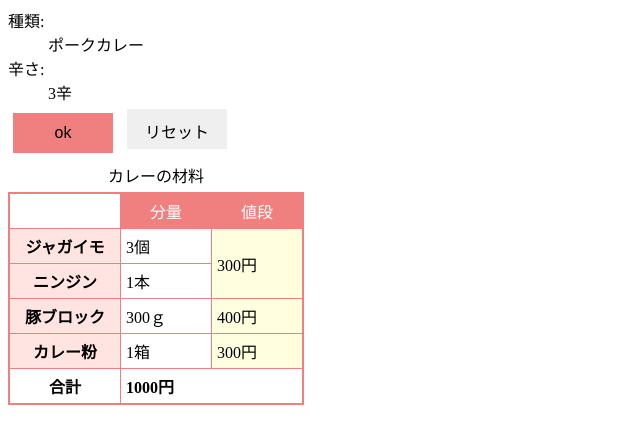
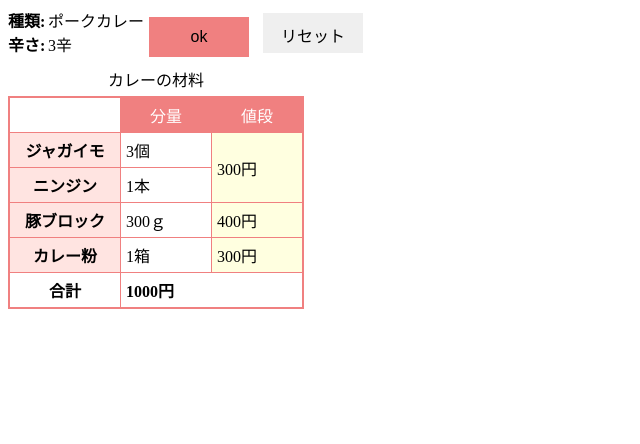
Before and after one commit to tama9884649/web1-6, a plain HTML site: page index.html in a window 1280 px wide. Shown: the whole page, without its empty margins (0-640 px from the left). Drawn offline with Linux system fonts and the light colour scheme.

Commit message:
Update default.css

```diff
--- a/css/default.css
+++ b/css/default.css
@@ -1,3 +1,12 @@
+.explanation{
+    float: left;
+}
+
+dt{
+    clear: left;
+    float: left;
+    font-weight: bold;
+}
 .btn {
     -webkit-appearance: none;
     margin: 5px;
```
